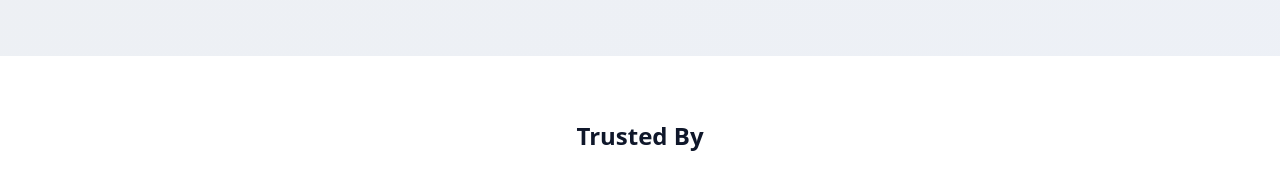
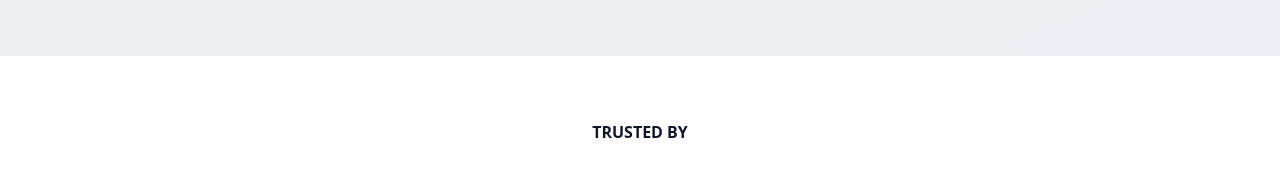
Before and after one commit to sbrnaderi/compudu_website, a plain HTML site: page index.html in a window 1280 px wide. Shown: the part 1220-1402 px from the top of the page. Drawn offline with nearby package versions, Linux system fonts and the light colour scheme.

Commit message:
change trusted by font

```diff
--- a/index.html
+++ b/index.html
@@ -101,7 +101,7 @@
   <!-- Trusted By Section -->
   <section class="py-16 bg-white">
     <div class="container mx-auto px-4">
-      <h2 class="text-2xl font-semibold text-center mb-10">Trusted By</h2>
+      <h2 class="text-l font-semibold text-center mb-10">TRUSTED BY</h2>
       <div class="max-w-2xl mx-auto flex justify-center items-center gap-12">
         <img class="h-28 w-auto" src="assets/philips-new.svg" alt="Philips" />
         <img class="h-28 w-auto" src="assets/Biogen-Logo.png" alt="Biogen" />
```
